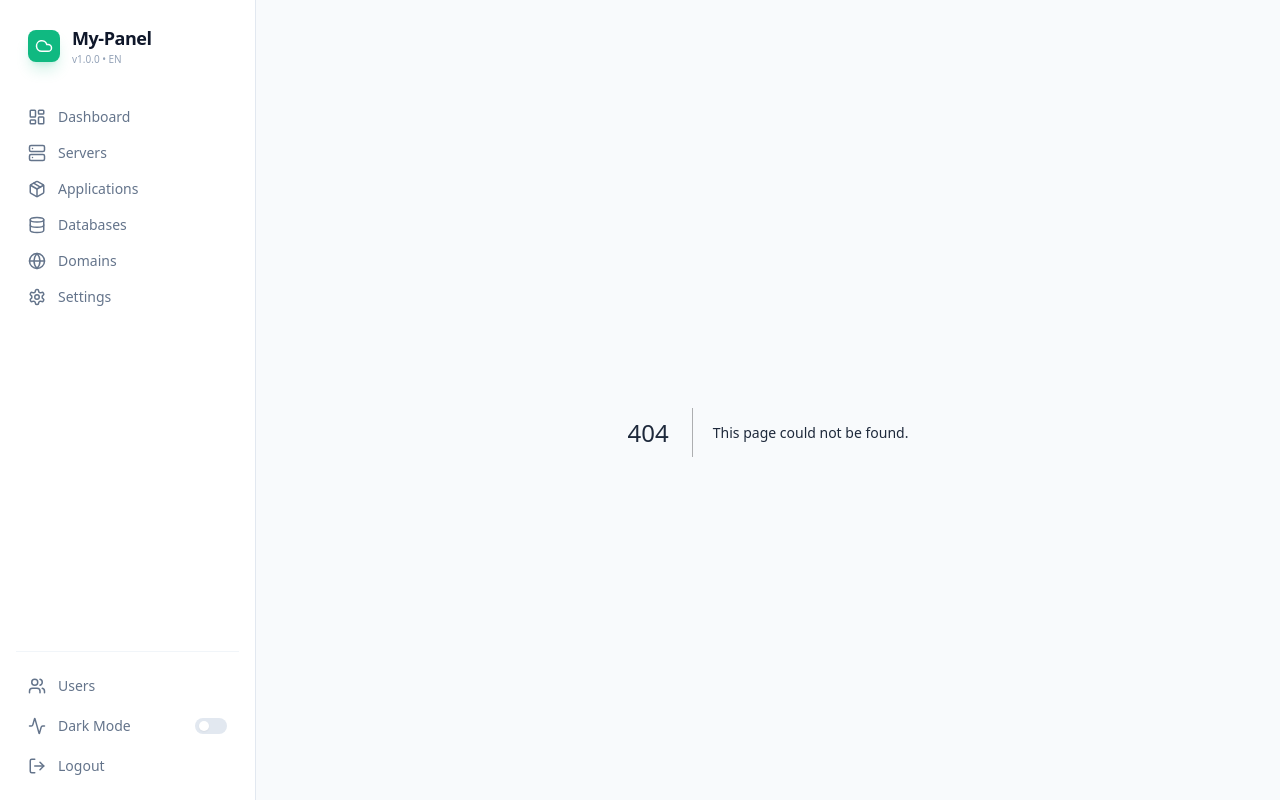
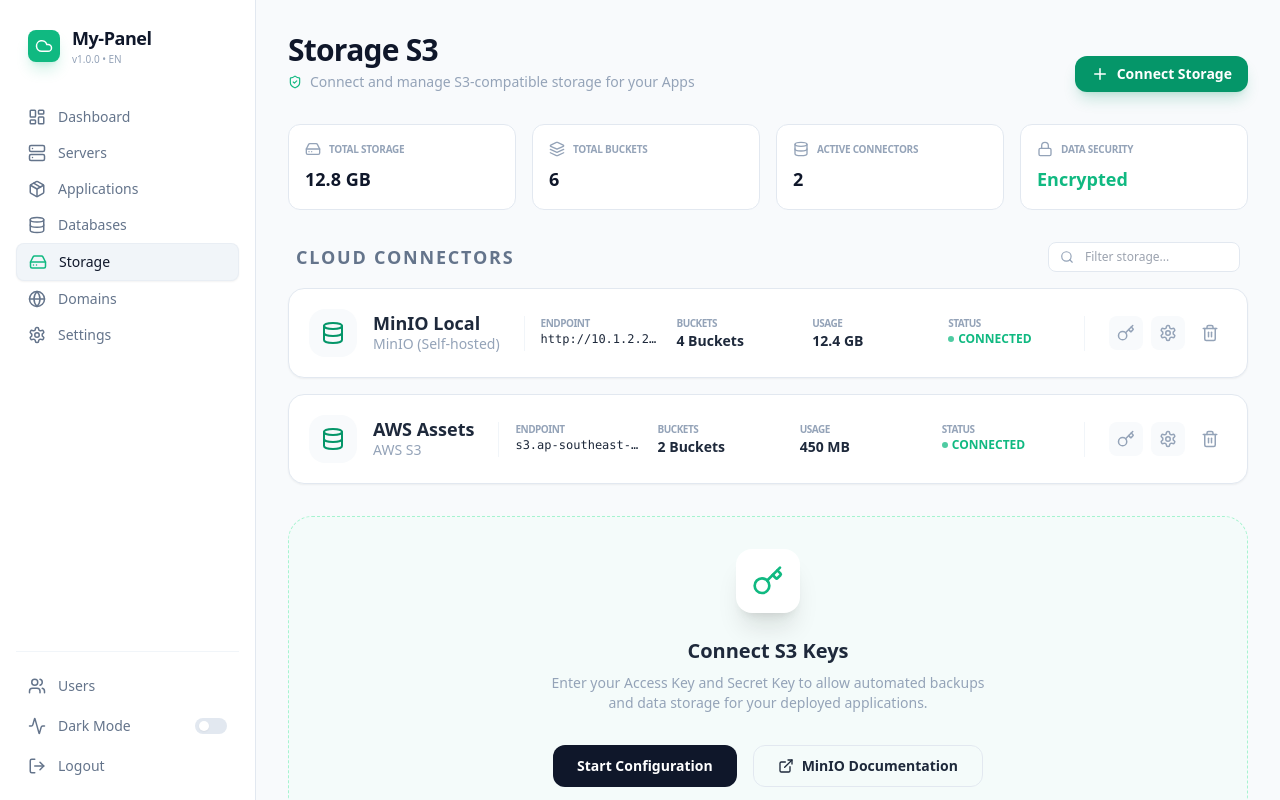
Before and after one commit to machsokang-ms/my-panel, a Next.js app in the folder frontend/: page /storage in a window 1280 px wide. Before the commit this address had no page. Built offline with nearby package versions, Linux system fonts and the light colour scheme.

Commit message:
Feature: Add Storage S3 management interface

```diff
--- /dev/null
+++ b/frontend/src/app/storage/page.tsx
@@ -0,0 +1,183 @@
+"use client";
+
+import { motion } from "framer-motion";
+import {
+  HardDrive,
+  Plus,
+  ShieldCheck,
+  Key,
+  Database,
+  ExternalLink,
+  Search,
+  MoreHorizontal,
+  CloudCloud,
+  Layers,
+  Settings,
+  Lock,
+  Eye,
+  Trash2
+} from "lucide-react";
+import { useTheme } from "next-themes";
+import { useEffect, useState } from "react";
+
+export default function StoragePage() {
+  const { theme } = useTheme();
+  const [mounted, setMounted] = useState(false);
+
+  useEffect(() => {
+    setMounted(true);
+  }, []);
+
+  if (!mounted) return null;
+
+  const storages = [
+    {
+      name: "MinIO Local",
+      provider: "MinIO (Self-hosted)",
+      endpoint: "http://10.1.2.208:9000",
+      buckets: 4,
+      usage: "12.4 GB",
+      status: "connected"
+    },
+    {
+      name: "AWS Assets",
+      provider: "AWS S3",
+      endpoint: "s3.ap-southeast-1.amazonaws.com",
+      buckets: 2,
+      usage: "450 MB",
+      status: "connected"
+    }
+  ];
+
+  return (
+    <div className="space-y-8 animate-in fade-in slide-in-from-bottom-4 duration-500">
+      <header className="flex justify-between items-end">
+        <div>
+          <h1 className={`text-3xl font-black tracking-tight ${theme === 'dark' ? 'text-white' : 'text-slate-900'}`}>Storage S3</h1>
+          <p className="text-slate-400 font-medium text-sm mt-1 flex items-center space-x-2">
+            <ShieldCheck size={14} className="text-emerald-500" />
+            <span>Connect and manage S3-compatible storage for your Apps</span>
+          </p>
+        </div>
+        <button className="bg-emerald-600 hover:bg-emerald-700 text-white px-4 py-2 rounded-xl text-sm font-bold flex items-center space-x-2 shadow-lg shadow-emerald-600/20 transition-all active:scale-95">
+          <Plus size={18} />
+          <span>Connect Storage</span>
+        </button>
+      </header>
+
+      {/* Stats Summary */}
+      <section className="grid grid-cols-1 md:grid-cols-4 gap-4">
+        <StorageStat label="Total Storage" value="12.8 GB" icon={<HardDrive size={16} />} />
+        <StorageStat label="Total Buckets" value="6" icon={<Layers size={16} />} />
+        <StorageStat label="Active Connectors" value="2" icon={<Database size={16} />} />
+        <StorageStat label="Data Security" value="Encrypted" icon={<Lock size={16} />} color="text-emerald-500" />
+      </section>
+
+      {/* Connection List */}
+      <div className="space-y-4">
+        <div className="flex items-center justify-between px-2">
+          <h2 className="text-lg font-bold text-slate-500 uppercase tracking-widest text-[10px]">Cloud Connectors</h2>
+          <div className="relative group">
+            <Search size={14} className="absolute left-3 top-1/2 -translate-y-1/2 text-slate-400" />
+            <input
+              type="text"
+              placeholder="Filter storage..."
+              className={`pl-9 pr-4 py-1.5 rounded-lg border text-xs ${theme === 'dark' ? 'bg-[#1E293B] border-slate-700' : 'bg-white border-slate-200'} focus:outline-none focus:ring-2 focus:ring-emerald-500/50 w-48 transition-all`}
+            />
+          </div>
+        </div>
+
+        <div className="grid grid-cols-1 gap-4">
+          {storages.map((storage, i) => (
+            <motion.div
+              key={i}
+              initial={{ opacity: 0, x: -10 }}
+              animate={{ opacity: 1, x: 0 }}
+              transition={{ delay: i * 0.1 }}
+              className={`p-5 rounded-2xl border ${theme === 'dark' ? 'bg-[#1E293B] border-slate-700 hover:border-emerald-500/30' : 'bg-white border-slate-200 hover:border-emerald-500/30'} transition-all group cursor-pointer shadow-sm`}
+            >
+              <div className="flex flex-col md:flex-row md:items-center justify-between gap-6">
+                <div className="flex items-center space-x-4">
+                  <div className={`w-12 h-12 rounded-2xl flex items-center justify-center ${theme === 'dark' ? 'bg-slate-800 text-emerald-500' : 'bg-slate-50 text-emerald-600'}`}>
+                    <Database size={24} />
+                  </div>
+                  <div>
+                    <h3 className="font-bold text-lg leading-tight group-hover:text-emerald-500 transition-colors">{storage.name}</h3>
+                    <p className="text-sm font-medium text-slate-400">{storage.provider}</p>
+                  </div>
+                </div>
+
+                <div className="flex-1 grid grid-cols-2 md:grid-cols-4 gap-4 px-4 md:border-x border-slate-100 dark:border-slate-800">
+                  <div className="flex flex-col">
+                    <span className="text-[10px] uppercase font-black text-slate-400 tracking-tighter">Endpoint</span>
+                    <span className="text-xs font-mono truncate max-w-[150px]">{storage.endpoint}</span>
+                  </div>
+                  <div className="flex flex-col">
+                    <span className="text-[10px] uppercase font-black text-slate-400 tracking-tighter">Buckets</span>
+                    <span className="text-sm font-bold">{storage.buckets} Buckets</span>
+                  </div>
+                  <div className="flex flex-col">
+                    <span className="text-[10px] uppercase font-black text-slate-400 tracking-tighter">Usage</span>
+                    <span className="text-sm font-bold">{storage.usage}</span>
+                  </div>
+                  <div className="flex flex-col">
+                    <span className="text-[10px] uppercase font-black text-slate-400 tracking-tighter">Status</span>
+                    <div className="flex items-center space-x-1">
+                      <div className="w-1.5 h-1.5 rounded-full bg-emerald-500 animate-pulse" />
+                      <span className="text-xs font-bold text-emerald-500 uppercase">{storage.status}</span>
+                    </div>
+                  </div>
+                </div>
+
+                <div className="flex items-center space-x-2">
+                  <button title="View credentials" className={`p-2 rounded-lg ${theme === 'dark' ? 'bg-slate-800 hover:bg-slate-700' : 'bg-slate-50 hover:bg-slate-100'}`}>
+                    <Key size={18} className="text-slate-400" />
+                  </button>
+                  <button title="Configure buckets" className={`p-2 rounded-lg ${theme === 'dark' ? 'bg-slate-800 hover:bg-slate-700' : 'bg-slate-50 hover:bg-slate-100'}`}>
+                    <Settings size={18} className="text-slate-400" />
+                  </button>
+                  <button title="Delete connector" className={`p-2 rounded-lg hover:bg-red-500/10 group/del transition-colors`}>
+                    <Trash2 size={18} className="text-slate-400 group-hover/del:text-red-500" />
+                  </button>
+                </div>
+              </div>
+            </motion.div>
+          ))}
+        </div>
+      </div>
+
+      {/* Credential Setup UI Preview */}
+      <section className={`p-8 rounded-3xl border border-dashed ${theme === 'dark' ? 'bg-slate-900/50 border-slate-700' : 'bg-emerald-50/30 border-emerald-200'} flex flex-col items-center text-center`}>
+        <div className="w-16 h-16 bg-white dark:bg-slate-800 rounded-2xl shadow-xl flex items-center justify-center mb-6">
+          <Key size={32} className="text-emerald-500" />
+        </div>
+        <h3 className="text-xl font-bold mb-2">Connect S3 Keys</h3>
+        <p className="text-slate-400 text-sm max-w-md mb-8">
+          Enter your Access Key and Secret Key to allow automated backups and data storage for your deployed applications.
+        </p>
+        <div className="flex space-x-4">
+          <button className="px-6 py-2.5 bg-slate-900 dark:bg-slate-100 dark:text-slate-900 text-white rounded-xl text-sm font-bold hover:opacity-90 transition-opacity">
+            Start Configuration
+          </button>
+          <button className="px-6 py-2.5 border border-slate-200 dark:border-slate-700 rounded-xl text-sm font-bold flex items-center space-x-2 hover:bg-white dark:hover:bg-slate-800 transition-all">
+            <ExternalLink size={16} />
+            <span>MinIO Documentation</span>
+          </button>
+        </div>
+      </section>
+    </div>
+  );
+}
+
+function StorageStat({ label, value, icon, color = "text-slate-900 dark:text-white" }: { label: string, value: string, icon: React.ReactNode, color?: string }) {
+  const { theme } = useTheme();
+  return (
+    <div className={`p-4 rounded-xl border ${theme === 'dark' ? 'bg-[#1E293B] border-slate-700' : 'bg-white border-slate-200'}`}>
+      <div className="flex items-center space-x-2 text-slate-400 mb-2">
+        {icon}
+        <span className="text-[10px] font-bold uppercase tracking-tight">{label}</span>
+      </div>
+      <p className={`text-lg font-black ${color}`}>{value}</p>
+    </div>
+  );
+}
--- a/frontend/src/components/layout/dashboard-layout.tsx
+++ b/frontend/src/components/layout/dashboard-layout.tsx
@@ -22,7 +22,8 @@ import {
   Folder,
   Menu,
   X,
-  Server
+  Server,
+  Cloud
 } from "lucide-react";
 import Link from "next/link";
 import { usePathname } from "next/navigation";
@@ -128,6 +129,7 @@ function Navigation({ theme }: { theme: string }) {
       <SidebarItem icon={<Server size={18} />} label="Servers" href="/servers" theme={theme} />
       <SidebarItem icon={<Package size={18} />} label="Applications" href="/apps" theme={theme} />
       <SidebarItem icon={<Database size={18} />} label="Databases" href="/databases" theme={theme} />
+      <SidebarItem icon={<HardDrive size={18} />} label="Storage" href="/storage" theme={theme} />
       <SidebarItem icon={<Globe size={18} />} label="Domains" href="/domains" theme={theme} />
       <SidebarItem icon={<Settings size={18} />} label="Settings" href="/settings" theme={theme} />
     </nav>
```
